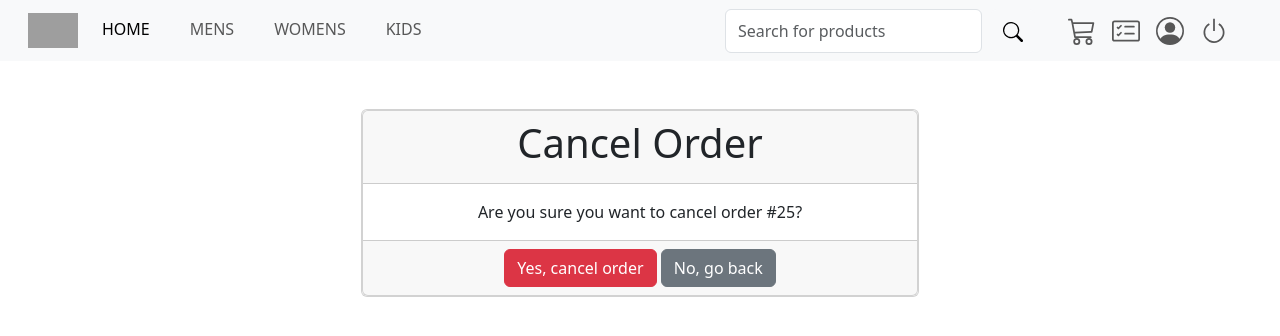
After one commit to SohamDas2003/Clothing, a Django app: page /clothing/orders/25/cancel/ in a window 1280 px wide. The commit adds this page. Shown: the top 336 px of the page. Run offline with Django 4.2, Linux system fonts and the light colour scheme; a user stored in the database is signed in; data comes from the database, SQL or seed files in the repository; both versions use the stored data as it was after the commit; some libraries are stand-ins or nearby versions; grey boxes are pictures that could not be loaded.

Commit message:
commit:26

```diff
--- a/genx/clothing/templates/clothing/base.html
+++ b/genx/clothing/templates/clothing/base.html
@@ -61,13 +61,13 @@
 					</form>
 					{% if user.is_authenticated %}
 					<li class="nav-item">
-					<a class="nav-link" href="{% url 'clothing:cart_view' %}">
+					<a class="nav-link" href="{% url 'clothing:cart_view' %}" title="Cart">
 					<svg xmlns="http://www.w3.org/2000/svg" width="28" height="28" fill="currentColor" class="bi bi-cart3" viewBox="0 0 16 16">
 					<path d="M0 1.5A.5.5 0 0 1 .5 1H2a.5.5 0 0 1 .485.379L2.89 3H14.5a.5.5 0 0 1 .49.598l-1 5a.5.5 0 0 1-.465.401l-9.397.472L4.415 11H13a.5.5 0 0 1 0 1H4a.5.5 0 0 1-.491-.408L2.01 3.607 1.61 2H.5a.5.5 0 0 1-.5-.5M3.102 4l.84 4.479 9.144-.459L13.89 4H3.102zM5 12a2 2 0 1 0 0 4 2 2 0 0 0 0-4m7 0a2 2 0 1 0 0 4 2 2 0 0 0 0-4m-7 1a1 1 0 1 1 0 2 1 1 0 0 1 0-2m7 0a1 1 0 1 1 0 2 1 1 0 0 1 0-2"/>
 					</svg>
 					</a>
 					<li class="nav-item">
-						<a class="nav-link" href="{% url 'clothing:myorders' %}">
+						<a class="nav-link" href="{% url 'clothing:myorders' %}" title="My Orders">
 							<svg xmlns="http://www.w3.org/2000/svg" width="28" height="28" fill="currentColor" class="bi bi-card-checklist"
 								viewBox="0 0 16 16">
 								<path
@@ -79,7 +79,7 @@
 					</li>
 					</li>
 					<li class="nav-item">
-					<a class="nav-link" href="{% url 'profile' %}">
+					<a class="nav-link" href="{% url 'profile' %}" title="Profile">
 						<svg xmlns="http://www.w3.org/2000/svg" width="28" height="28" fill="currentColor" class="bi bi-person-circle" viewBox="0 0 16 16">
 						<path d="M11 6a3 3 0 1 1-6 0 3 3 0 0 1 6 0"/>
 						<path fill-rule="evenodd" d="M0 8a8 8 0 1 1 16 0A8 8 0 0 1 0 8m8-7a7 7 0 0 0-5.468 11.37C3.242 11.226 4.805 10 8 10s4.757 1.225 5.468 2.37A7 7 0 0 0 8 1"/>
@@ -87,7 +87,7 @@
 					</a>
 					</li>
 					<li class="nav-item">
-					<a class="nav-link" href="{% url 'logout' %}">
+					<a class="nav-link" href="{% url 'logout' %}" title="Logout">
 					<svg xmlns="http://www.w3.org/2000/svg" width="28" height="28" fill="currentColor" class="bi bi-power" viewBox="0 0 16 16">
 					<path d="M7.5 1v7h1V1z"/>
 					<path d="M3 8.812a4.999 4.999 0 0 1 2.578-4.375l-.485-.874A6 6 0 1 0 11 3.616l-.501.865A5 5 0 1 1 3 8.812"/>
--- /dev/null
+++ b/genx/clothing/templates/clothing/cancel_order.html
@@ -0,0 +1,22 @@
+{% extends 'clothing/base.html' %}
+{% block body %}
+<div class="container">
+    <div class="card mx-auto mt-5" style="max-width: 50%;">
+        <div class="card text-center">
+            <div class="card-header">
+                <h1 class="card-title">Cancel Order</h1>
+            </div>
+            <div class="card-body">
+                <p class="card-text">Are you sure you want to cancel order #{{ order.order_id }}?</p>
+            </div>
+            <div class="card-footer">
+                <form method="post">
+                    {% csrf_token %}
+                    <button type="submit" class="btn btn-danger" name="confirm" value="yes">Yes, cancel order</button>
+                    <a href="{% url 'clothing:myorders' %}" class="btn btn-secondary">No, go back</a>
+                </form>
+            </div>
+        </div>
+    </div>
+</div>
+{% endblock %}
--- a/genx/clothing/templates/clothing/myorders.html
+++ b/genx/clothing/templates/clothing/myorders.html
@@ -31,10 +31,11 @@
                     </div>
                     <hr class="my-3">
                     <div class="row">
-                        <div class="col-md-3 mb-3"><i>Order Status:</i></div>
-                        <div class="col mt-auto">
+                        <div class="col-3 mb-3"><i>Order Status:</i></div>
+                        <div class="col-6 mt-auto">
                             <h3>{{ order.order_status }}</h3>
                         </div>
+                        <a class="btn btn-danger col-2" href="{% url 'clothing:cancel_order' order.order_id %}">Cancel Order</a>
                     </div>
                 </div>
             </div>
--- a/genx/clothing/urls.py
+++ b/genx/clothing/urls.py
@@ -14,4 +14,5 @@ urlpatterns = [
     path('cart/', views.cart_view, name='cart_view'),
     path('remove_from_cart/<int:cart_item_id>/', views.remove_from_cart, name='remove_from_cart'),
     path('myorders/', views.Orders, name='myorders'),
+    path('orders/<int:order_id>/cancel/', views.cancel_order, name='cancel_order'),
 ]
--- a/genx/clothing/views.py
+++ b/genx/clothing/views.py
@@ -36,14 +36,8 @@ def detail(request, item_id):
     return render(request, 'clothing/detail.html', context)
 
 
-
 def mens(request):
     itemlist = Item.objects.filter(category='m')
-
-    # for search functionality
-    item_name = request.GET.get('item_name')
-    if item_name != '' and item_name is not None:
-        itemlist = itemlist.filter(item_name__icontains=item_name)
 
     context = {
         'itemlist': itemlist
@@ -51,13 +45,9 @@ def mens(request):
 
     return render(request, 'clothing/mens.html', context)
 
+
 def womens(request):
     itemlist = Item.objects.filter(category='f')
-
-    # for search functionality
-    item_name = request.GET.get('item_name')
-    if item_name != '' and item_name is not None:
-        itemlist = itemlist.filter(item_name__icontains=item_name)
 
     context = {
         'itemlist': itemlist
@@ -65,19 +55,16 @@ def womens(request):
 
     return render(request, 'clothing/womens.html', context)
 
+
 def kids(request):
     itemlist = Item.objects.filter(category='k')
-
-    # for search functionality
-    item_name = request.GET.get('item_name')
-    if item_name != '' and item_name is not None:
-        itemlist = itemlist.filter(item_name__icontains=item_name)
 
     context = {
         'itemlist': itemlist
     }
 
     return render(request, 'clothing/kids.html', context)
+
 
 @login_required
 def Orders(request):
@@ -98,7 +85,6 @@ def Orders(request):
         grand_total = sum(order.item.item_price * order.quantity for order in previous_orders)
         context = {'previous_orders': previous_orders, 'grand_total': grand_total,}
         return render(request, 'clothing/myorders.html', context)
-
 
 
 def add_to_cart(request, item_id):
@@ -144,6 +130,7 @@ def remove_from_cart(request, cart_item_id):
 
     return redirect('clothing:cart_view')
 
+
 def create_order(cart_item, user, request):
     try:
         order = CusOrders.objects.create(
@@ -157,6 +144,7 @@ def create_order(cart_item, user, request):
         messages.error(request, f"Error creating order for {cart_item.item.item_name}: {str(e)}")
         return None
 
+
 def create_orders_from_cart(request, cart_items):
     user = request.user
     orders_created = []
@@ -167,3 +155,16 @@ def create_orders_from_cart(request, cart_items):
             orders_created.append(order)
 
     return orders_created
+
+
+def cancel_order(request, order_id):
+    order = get_object_or_404(CusOrders, pk=order_id, user=request.user)  # Ensure user owns the order
+
+    if request.method == 'POST':
+        order.delete()
+        messages.success(request, 'Order cancelled successfully!')
+    else:
+        context = {'order': order}
+        return render(request, 'clothing/cancel_order.html', context)
+
+    return redirect('clothing:myorders')
```
Also changed, not shown: genx/db.sqlite3.
